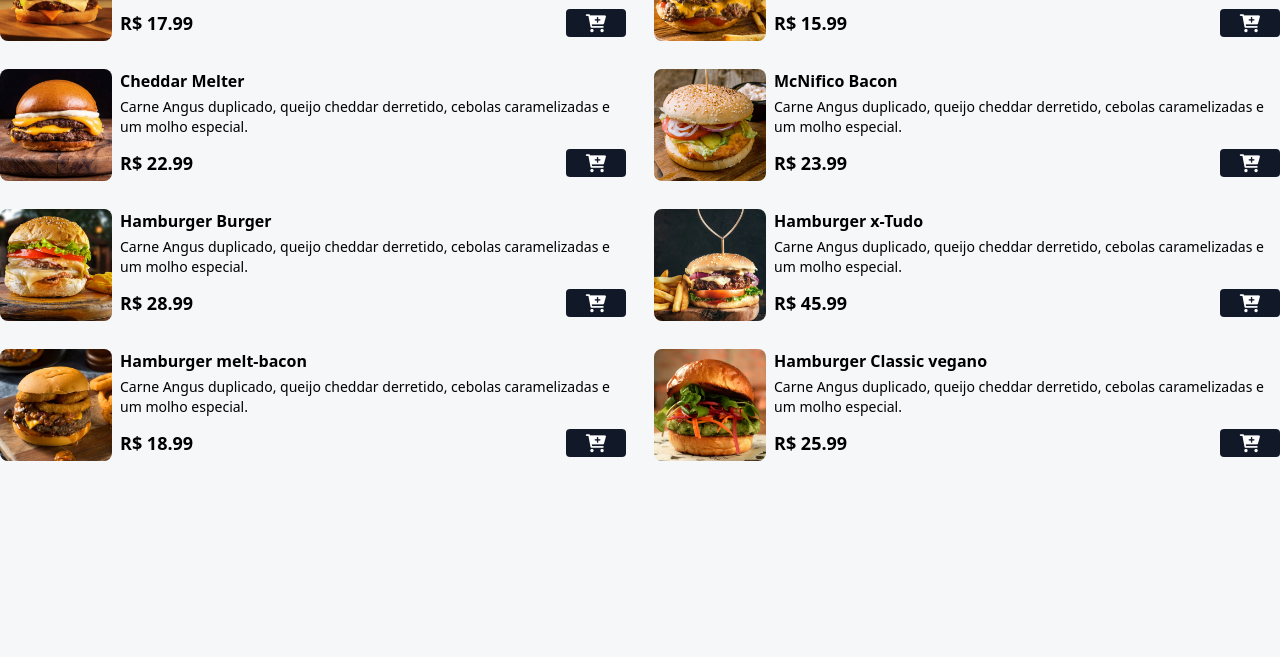
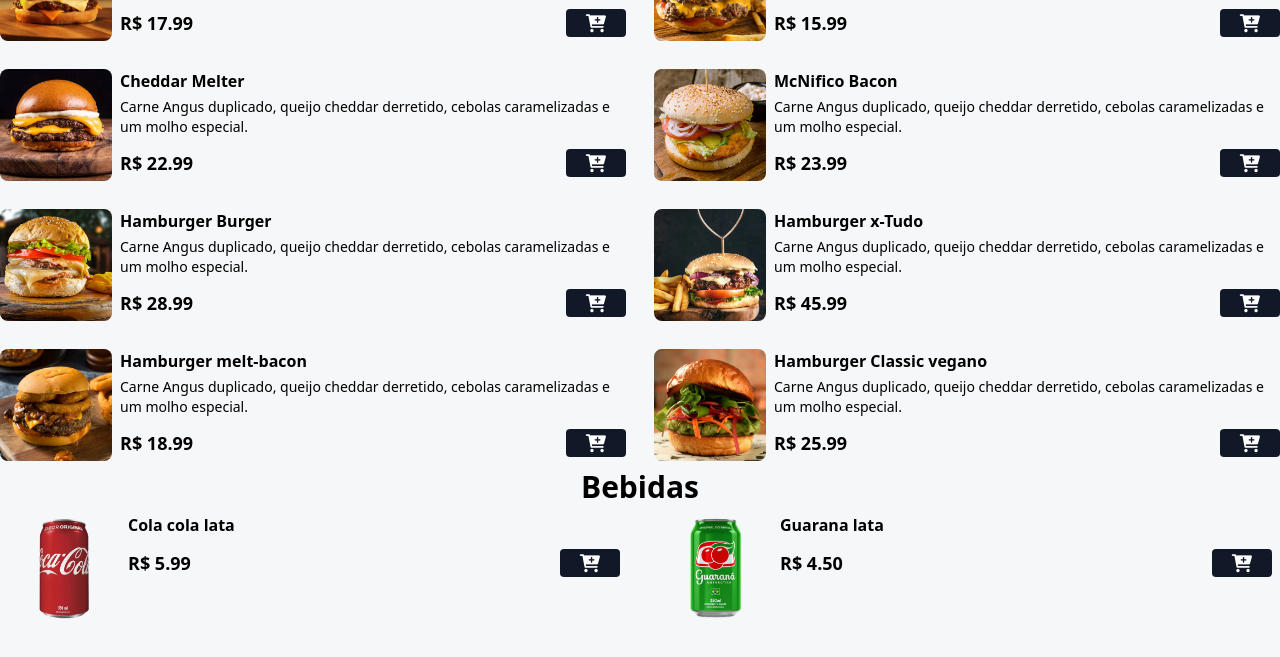
Before and after one commit to Yonara-ferreira/OnlineMenu, a website: page index.html in a window 1280 px wide. Shown: the part 587-1244 px from the top of the page. Before the commit the page ends 1048 px from the top, so only its background shows below. Drawn offline with Linux system fonts and the light colour scheme.

Commit message:
Style: grid for drinks ok

```diff
--- a/index.html
+++ b/index.html
@@ -209,6 +209,59 @@
             </div>
 
         </main>
+
+        <div class="mx-auto max-w-7xl px-2 my-2">
+            <h2 class="font-bold text-2xl md:text-3xl text-center">
+                Bebidas
+            </h2>
+        </div>
+            <!-- GRID BEBIDAS INICIO -->
+        <div class="grid grid-cols-1 md:grid-cols-2 gap-7 md:gap-10 mx-auto max-w-7xl px-2 mb-16" id="menu">
+            <!-- INICIO DO PRODUTO -->
+            <div class="flex gap-2 w-full">
+                <img
+                src="./assets/refri-1.png"
+                alt="Cola cola lata"
+                class="w-28 h-28 rounded-lg hover:scale-110 hover:-rotate-2 duration-300"
+                />
+                <div class="w-full">
+                    <p class="font-bold">Cola cola lata</p>
+
+                        <div class="flex items-center gap-2 justify-between mt-3">
+                            <p class="font-bold text-lg">R$ 5.99</p>
+                            <button class="bg-gray-900 px-5 rounded add-to-cart-btn"
+                                    data-name="Cola cola lata"
+                                    data-price="5.99"
+                                >
+                                <i class="fa fa-cart-plus  text-lg text-white"></i>
+                            </button>
+                        </div>
+                </div>
+            </div>
+            <div class="flex gap-2 w-full">
+                <img
+                src="./assets/refri-2.png"
+                alt="Guarana lata"
+                class="w-28 h-28 rounded-lg hover:scale-110 hover:-rotate-2 duration-300"
+                />
+                <div class="w-full">
+                    <p class="font-bold">Guarana lata</p>
+
+                        <div class="flex items-center gap-2 justify-between mt-3">
+                            <p class="font-bold text-lg">R$ 4.50</p>
+                            <button class="bg-gray-900 px-5 rounded add-to-cart-btn"
+                                    data-name="Guarana lata"
+                                    data-price="4.50"
+                                >
+                                <i class="fa fa-cart-plus  text-lg text-white"></i>
+                            </button>
+                        </div>
+                </div>
+            </div>
+
+        </div>
+            <!-- GRID BEBIDAS FIM -->
+
     </div>
 </body>
 </html>
```
Also changed, not shown: styles/output.css. Lines whose indentation alone changed are shown as unchanged.
